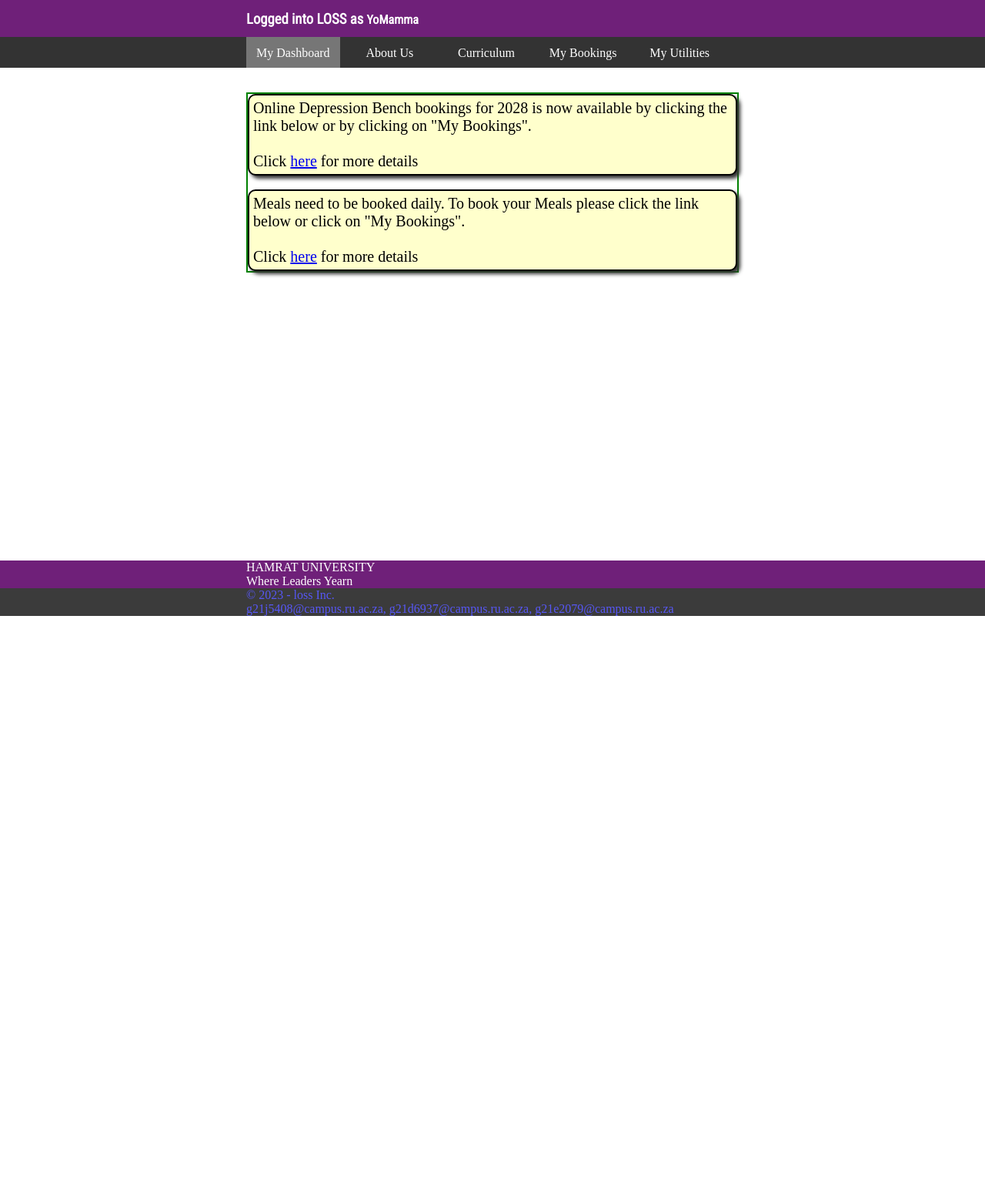
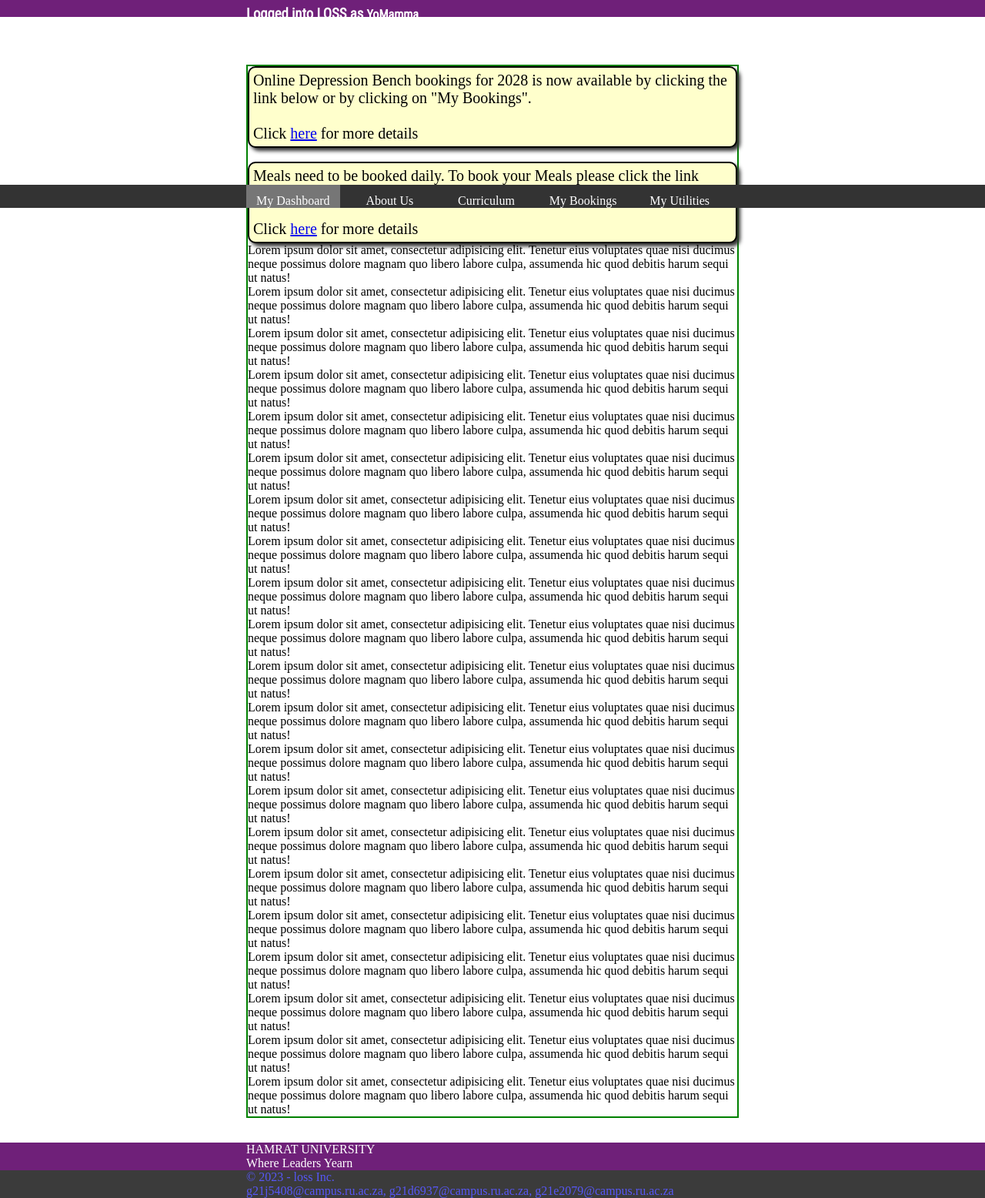
Before and after one commit to chiippeh/WebTech, a PHP site: page / in a window 1280 px wide. Shown: the whole page at 77% size. Before the commit the page ends 800 px from the top, so only its background shows below. Run offline with PHP 8.4, Linux system fonts and the light colour scheme.

Commit message:
Sidebar and more broken things

```diff
--- a/index.html
+++ b/index.html
@@ -52,6 +52,27 @@
                 <br>
                 <p>Click <a href="./mealForm.html">here</a> for more details</p>
             </div>
+            <p>Lorem ipsum dolor sit amet, consectetur adipisicing elit. Tenetur eius voluptates quae nisi ducimus neque possimus dolore magnam quo libero labore culpa, assumenda hic quod debitis harum sequi ut natus!</p>
+            <p>Lorem ipsum dolor sit amet, consectetur adipisicing elit. Tenetur eius voluptates quae nisi ducimus neque possimus dolore magnam quo libero labore culpa, assumenda hic quod debitis harum sequi ut natus!</p>
+            <p>Lorem ipsum dolor sit amet, consectetur adipisicing elit. Tenetur eius voluptates quae nisi ducimus neque possimus dolore magnam quo libero labore culpa, assumenda hic quod debitis harum sequi ut natus!</p>
+            <p>Lorem ipsum dolor sit amet, consectetur adipisicing elit. Tenetur eius voluptates quae nisi ducimus neque possimus dolore magnam quo libero labore culpa, assumenda hic quod debitis harum sequi ut natus!</p>
+            <p>Lorem ipsum dolor sit amet, consectetur adipisicing elit. Tenetur eius voluptates quae nisi ducimus neque possimus dolore magnam quo libero labore culpa, assumenda hic quod debitis harum sequi ut natus!</p>
+            <p>Lorem ipsum dolor sit amet, consectetur adipisicing elit. Tenetur eius voluptates quae nisi ducimus neque possimus dolore magnam quo libero labore culpa, assumenda hic quod debitis harum sequi ut natus!</p>
+            <p>Lorem ipsum dolor sit amet, consectetur adipisicing elit. Tenetur eius voluptates quae nisi ducimus neque possimus dolore magnam quo libero labore culpa, assumenda hic quod debitis harum sequi ut natus!</p>
+            <p>Lorem ipsum dolor sit amet, consectetur adipisicing elit. Tenetur eius voluptates quae nisi ducimus neque possimus dolore magnam quo libero labore culpa, assumenda hic quod debitis harum sequi ut natus!</p>
+            <p>Lorem ipsum dolor sit amet, consectetur adipisicing elit. Tenetur eius voluptates quae nisi ducimus neque possimus dolore magnam quo libero labore culpa, assumenda hic quod debitis harum sequi ut natus!</p>
+            <p>Lorem ipsum dolor sit amet, consectetur adipisicing elit. Tenetur eius voluptates quae nisi ducimus neque possimus dolore magnam quo libero labore culpa, assumenda hic quod debitis harum sequi ut natus!</p>
+            <p>Lorem ipsum dolor sit amet, consectetur adipisicing elit. Tenetur eius voluptates quae nisi ducimus neque possimus dolore magnam quo libero labore culpa, assumenda hic quod debitis harum sequi ut natus!</p>
+            <p>Lorem ipsum dolor sit amet, consectetur adipisicing elit. Tenetur eius voluptates quae nisi ducimus neque possimus dolore magnam quo libero labore culpa, assumenda hic quod debitis harum sequi ut natus!</p>
+            <p>Lorem ipsum dolor sit amet, consectetur adipisicing elit. Tenetur eius voluptates quae nisi ducimus neque possimus dolore magnam quo libero labore culpa, assumenda hic quod debitis harum sequi ut natus!</p>
+            <p>Lorem ipsum dolor sit amet, consectetur adipisicing elit. Tenetur eius voluptates quae nisi ducimus neque possimus dolore magnam quo libero labore culpa, assumenda hic quod debitis harum sequi ut natus!</p>
+            <p>Lorem ipsum dolor sit amet, consectetur adipisicing elit. Tenetur eius voluptates quae nisi ducimus neque possimus dolore magnam quo libero labore culpa, assumenda hic quod debitis harum sequi ut natus!</p>
+            <p>Lorem ipsum dolor sit amet, consectetur adipisicing elit. Tenetur eius voluptates quae nisi ducimus neque possimus dolore magnam quo libero labore culpa, assumenda hic quod debitis harum sequi ut natus!</p>
+            <p>Lorem ipsum dolor sit amet, consectetur adipisicing elit. Tenetur eius voluptates quae nisi ducimus neque possimus dolore magnam quo libero labore culpa, assumenda hic quod debitis harum sequi ut natus!</p>
+            <p>Lorem ipsum dolor sit amet, consectetur adipisicing elit. Tenetur eius voluptates quae nisi ducimus neque possimus dolore magnam quo libero labore culpa, assumenda hic quod debitis harum sequi ut natus!</p>
+            <p>Lorem ipsum dolor sit amet, consectetur adipisicing elit. Tenetur eius voluptates quae nisi ducimus neque possimus dolore magnam quo libero labore culpa, assumenda hic quod debitis harum sequi ut natus!</p>
+            <p>Lorem ipsum dolor sit amet, consectetur adipisicing elit. Tenetur eius voluptates quae nisi ducimus neque possimus dolore magnam quo libero labore culpa, assumenda hic quod debitis harum sequi ut natus!</p>
+            <p>Lorem ipsum dolor sit amet, consectetur adipisicing elit. Tenetur eius voluptates quae nisi ducimus neque possimus dolore magnam quo libero labore culpa, assumenda hic quod debitis harum sequi ut natus!</p>
         </div>
     </main>
 
--- a/style.css
+++ b/style.css
@@ -38,7 +38,7 @@
     background-color:#3b3b3b;
     height: var(--nav-height);
     position: sticky;
-    top: 0;
+    top: 30%;
     right: 0;
     background-color: #333; /* Set your desired background color */
     /* padding: 10px;  */
```
